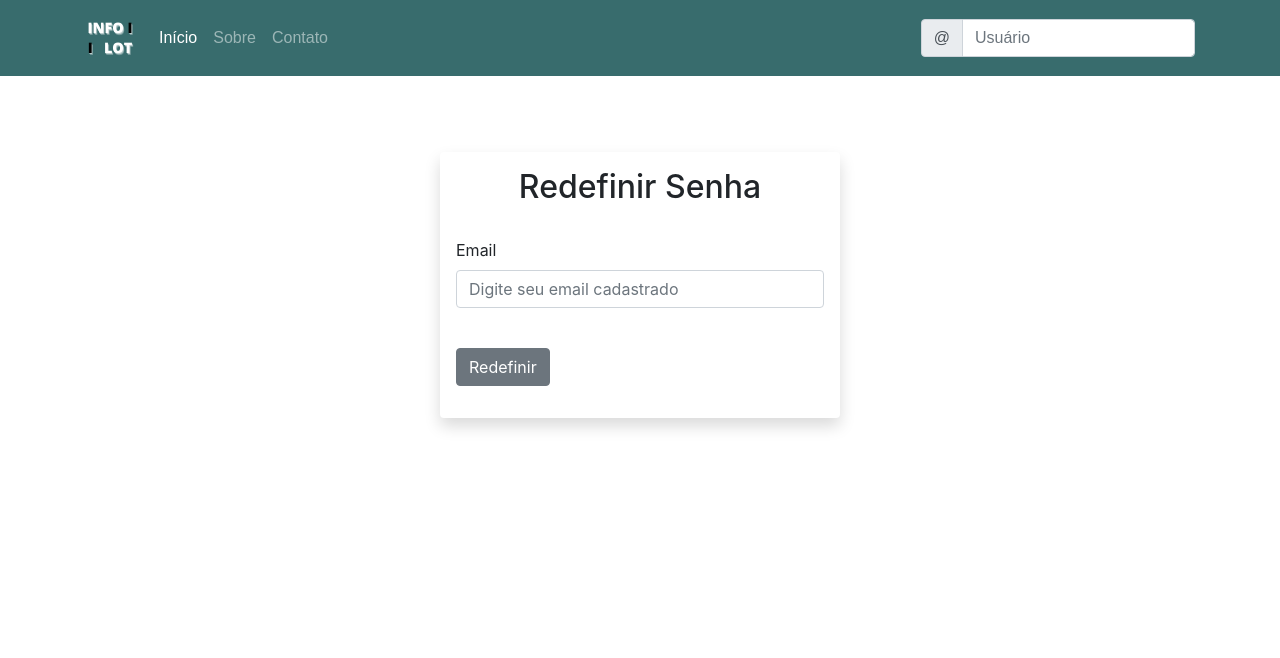
After one commit to Larabsg/Infolot, a Flask app: page /redefinir_senha in a window 1280 px wide. The commit adds this page. Shown: the top 658 px of the page. Run offline with Flask 2, Linux system fonts and the light colour scheme; some libraries are stand-ins or nearby versions.

Commit message:
Atualização das telas

```diff
--- a/rede_social/routes.py
+++ b/rede_social/routes.py
@@ -25,3 +25,7 @@ def registerpage():
 @app.route('/feed')
 def feedpage():
     return render_template('feed.html')
+
+@app.route('/redefinir_senha')
+def redefinirpage():
+    return render_template('redefinir.html')
--- a/rede_social/templates/about.html
+++ b/rede_social/templates/about.html
@@ -43,6 +43,6 @@
     </p>
 </div><br>
 <div class="imagem">
-    <img src="../static/img/corona-man.jpg" class="imagem shadow mb-5 bg-white rounded" width="500" heigth="180" alt="Homem de máscara" />
+    <img src="../static/img/Arte do site (2).jpg" class="imagem " width="500" heigth="180" alt="Homem de máscara" />
 </div>
 {% endblock %}
--- a/rede_social/templates/feed.html
+++ b/rede_social/templates/feed.html
@@ -2,7 +2,8 @@
     <style>
         img.banner {
             width: 100%;
-            height: 50%;
+            height: 75%;
+            background-size: cover;
         }
         h1 {
             display: inline;
@@ -32,7 +33,7 @@
 
 {% extends "layout.html" %}
 {% block conteudo %}
-    <div>
+    <div class="ban/ner">
         <img src="../static/img/store-984393_1920.jpg" class="banner" alt="" /><br>
     </div>
     <div>
--- a/rede_social/templates/index.html
+++ b/rede_social/templates/index.html
@@ -20,9 +20,9 @@
 
 {% extends "layout.html" %}
 {% block conteudo %}
-<div class="title_page">
+<!--<div class="title_page">
     <h1>Página Inicial</h1>
-</div>
+</div>-->
 
 <div class="container-sm">
         {% if logado == True %}
@@ -44,7 +44,7 @@
         este projeto pode lhe auxiliar!
     </div>
     <div class="imagem">
-        <img src="../static/img/undraw_social_distancing_2g0u.svg" width="400">
+        <img src="../static/img/undraw_social_distancing_2g0u (2).svg" width="400">
     </div>
     </div>
 {% endblock %}
--- a/rede_social/templates/layout.html
+++ b/rede_social/templates/layout.html
@@ -39,7 +39,7 @@
         padding: 5px;
         width: 60%;
         margin-bottom: 15px;
-        margin-top: 50px;
+        margin-top: 60px;
         padding-left: 100px;
     }
     </style>
@@ -51,7 +51,7 @@
     <span class="navbar-toggler-icon"></span>
   </button>
   <div class="collapse navbar-collapse" id="navbarTogglerDemo01">
-    <a class="navbar-brand" href="{{ url_for('homepage') }}">Infolot</a>
+    <a class="navbar-brand" href="{{ url_for('homepage') }}"><img src="../static/img/Design sem nome (1).png" width="50" height="50"></a>
     <ul class="navbar-nav mr-auto mt-2 mt-lg-0">
       <li class="nav-item active">
         <a class="nav-link" href="{{ url_for('homepage') }}">Início <span class="sr-only">(current)</span></a>
@@ -73,7 +73,7 @@
     </form>
   </div>
         </div>
-    </nav><br>
+    </nav><br><br><br>
   </header>
 
   <body>
--- a/rede_social/templates/login.html
+++ b/rede_social/templates/login.html
@@ -30,8 +30,11 @@
   </div>
   <div>
       <a class="text-reset" href="{{url_for('registerpage')}}">Ainda não possui uma conta? Cadastre-se agora.</a>
+  </div>
+  <div>
+      <a class="text-reset" href="{{url_for('redefinirpage')}}">Esqueceu a senha?</a>
   </div><br>
-  <button type="submit" class="btn btn-secondary">Entrar</button>
+  <button type="submit" class="btn btn-secondary"><a class="text-reset" href="{{url_for('feedpage')}}">Entrar</a></button>
   </form>
 </div>
 {% endblock %}
--- /dev/null
+++ b/rede_social/templates/redefinir.html
@@ -0,0 +1,27 @@
+<head>
+    <style>
+        .login-form {
+            margin: 0 auto;
+            width: 400px;
+            margin-top: 80px;
+        }
+        .form-title {
+            text-align: center;
+        }
+    </style>
+</head>
+
+{% extends "layout.html" %}
+{% block conteudo %}
+<div class="login-form shadow p-3 mb-5 bg-white rounded">
+    <h2 class="form-title">Redefinir Senha</h2><br>
+    <form>
+  <div class="form-group">
+    <label for="exampleInputEmail1">Email</label>
+    <input type="email" class="form-control" placeholder="Digite seu email cadastrado" id="exampleInputEmail1" aria-describedby="emailHelp">
+  </div>
+  <br>
+  <button type="submit" class="btn btn-secondary">Redefinir</button>
+  </form>
+</div>
+{% endblock %}
```
Also changed, not shown: rede_social/static/img/Arte do site (2).jpg (added), rede_social/static/img/Design sem nome (1).png (added), rede_social/static/img/Design sem nome.png (added), rede_social/static/img/WhatsApp Image 2020-11-15 at 11.45.55.jpeg (added), rede_social/static/img/WhatsApp Image 2020-11-15 at 12.03.48.jpeg (added), rede_social/static/img/undraw_social_distancing_2g0u (2).svg (added), rede_social/static/img/undraw_social_distancing_2g0u.svg (deleted).
